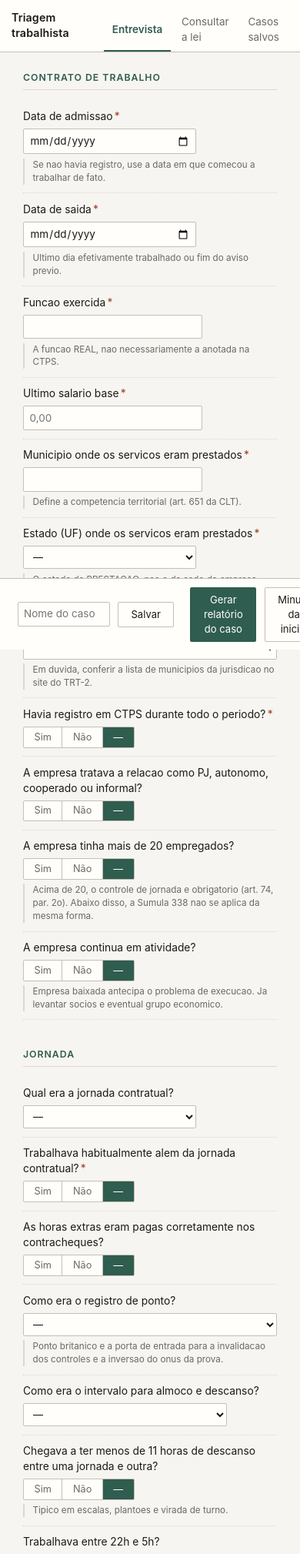
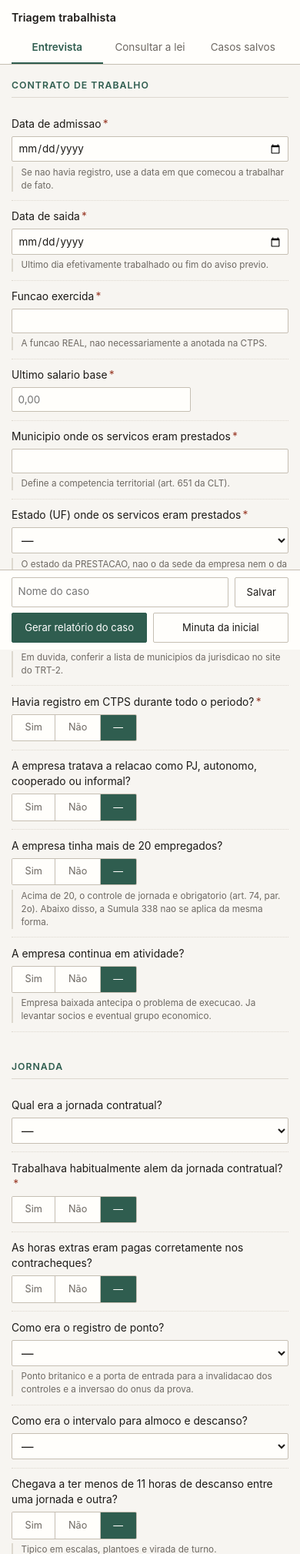
Before and after one commit to RodrigoAraujo12/IA-Judicial, a FastAPI app: page / in a window 390 px wide. Shown: the top 2019 px of the page at 77% size. Run offline with FastAPI, Linux system fonts and the light colour scheme.

Commit message:
Celular em pe: nada passa da borda
O cabecalho, a barra de acoes da entrevista e o filtro de tribunal da
consulta passavam da largura da tela, e a barra e fixa: o botao da minuta
ficava fora e nem rolando se alcancava. Conferido em 320, 360, 390, 640,
700, 761, 800, 900, 1100 e 1280 px, nas onze telas, com e sem login.

- Cabecalho em linhas ate 760 px: titulo e Sair; quem esta logado; abas.
- Barra de acoes em dois grupos: guardar o caso, e gerar a partir dele.
- Campos com 16 px no celular: abaixo disso o iPhone da zoom ao tocar.
- O bloco de 1100 px vinha antes de .lateral e perdia para ela; o painel
  continuava preso, com rolagem propria dentro da rolagem da pagina.
- A barra da minuta e um <p>, e a margem dele a descolava do pe da tela.

Co-Authored-By: Claude Opus 5.5 <noreply@anthropic.com>

```diff
--- a/app/static/app.css
+++ b/app/static/app.css
@@ -42,7 +42,8 @@
 
 * { box-sizing: border-box; }
 
-html { font-size: 15px; }
+/* O text-size-adjust impede o celular deitado de inflar a fonte por conta propria. */
+html { font-size: 15px; -webkit-text-size-adjust: 100%; text-size-adjust: 100%; }
 
 body {
   margin: 0;
@@ -116,11 +117,39 @@ body {
   border-bottom-color: var(--accent);
 }
 
+/* Titulo e abas nao quebram: quem cede espaco e o nome de quem esta logado. */
+.topo h1, .topo .secoes a { white-space: nowrap; }
+
 /* Janela estreita: o subtitulo sai antes que as abas comecem a se espremer. Ele
-   explica, elas navegam - e navegar ganha. */
-@media (max-width: 760px) {
-  .topo { padding-left: 1rem; padding-right: 1rem; }
+   explica, elas navegam - e navegar ganha. Com a conta no cabecalho falta espaco
+   mais cedo. */
+@media (max-width: 1100px) {
+  .topo:has(.conta) .sub { display: none; }
+}
+
+@media screen and (max-width: 760px) {
   .topo .sub { display: none; }
+
+  /* Cabecalho em linhas: titulo e Sair; quem esta logado e em que escritorio;
+     as tres abas, dividindo a largura. Numa linha so ele passava da tela. Deixa
+     de ser fixo no alto: no celular a altura e o que falta, e a barra de acoes
+     ja ocupa o pe. */
+  .topo {
+    display: grid;
+    grid-template-columns: minmax(0, 1fr) auto;
+    align-items: center;
+    column-gap: 0.8rem;
+    row-gap: 0.3rem;
+    padding-left: 1rem;
+    padding-right: 1rem;
+    position: static;
+  }
+  .topo h1 { grid-column: 1; grid-row: 1; }
+  .topo .conta { display: contents; }
+  .topo .conta button { grid-column: 2; grid-row: 1; padding: 0.35rem 0.8rem; }
+  .topo .conta .quem { grid-column: 1 / -1; grid-row: 2; font-size: 0.8rem; color: var(--muted); }
+  .topo .secoes { grid-column: 1 / -1; margin-left: 0; margin-top: 0.35rem; }
+  .topo .secoes a { flex: 1; justify-content: center; text-align: center; padding: 0.6rem 0.25rem; }
 }
 
 /* --- estrutura ----------------------------------------------------------- */
@@ -132,12 +161,6 @@ body {
   gap: 0;
   max-width: 1500px;
   margin: 0 auto;
-}
-
-@media (max-width: 1100px) {
-  .quadro { grid-template-columns: minmax(0, 1fr); }
-  .rail, .lateral { position: static; border: 0; }
-  .rail { display: none; }
 }
 
 .rail {
@@ -171,6 +194,19 @@ body {
   padding: 1.6rem 1.5rem 3rem 1.25rem;
   border-left: 1px solid var(--rule);
   align-self: start;
+}
+
+/* Tela estreita: uma coluna so, com o painel de analise depois das perguntas.
+   Este bloco tem de vir DEPOIS de .rail e .lateral - antes, com a mesma
+   especificidade, perdia para eles, e o painel continuava preso, com filete ao
+   lado e rolagem propria dentro da rolagem da pagina. */
+@media (max-width: 1100px) {
+  /* O pe da pagina fica livre para a barra de acoes, que e fixa. */
+  .quadro { grid-template-columns: minmax(0, 1fr); padding-bottom: 4rem; }
+  .rail, .lateral { position: static; border: 0; }
+  .rail { display: none; }
+  .principal { padding-bottom: 1rem; }
+  .lateral { max-height: none; overflow: visible; border-top: 1px solid var(--rule-strong); }
 }
 
 /* --- rotulos e secoes ---------------------------------------------------- */
@@ -305,9 +341,12 @@ input:focus, textarea:focus, select:focus {
 
 /* --- acoes --------------------------------------------------------------- */
 
+/* `margin: 0` porque na minuta a barra e um <p>: a margem dele a descolava do pe
+   da tela, e o texto aparecia por baixo dela. */
 .acoes {
   position: fixed;
   bottom: 0; left: 0; right: 0;
+  margin: 0;
   background: var(--surface);
   border-top: 1px solid var(--rule-strong);
   padding: 0.7rem 1.5rem;
@@ -316,6 +355,8 @@ input:focus, textarea:focus, select:focus {
   align-items: center;
   z-index: 20;
 }
+
+.acoes .grupo { display: flex; gap: 0.7rem; align-items: center; }
 
 button {
   font: inherit;
@@ -422,9 +463,6 @@ input.curto { min-width: 8rem; }
    com as abas das secoes. */
 .topo .conta a { color: inherit; text-decoration: none; }
 .topo .conta a:hover, .topo .conta a:focus-visible { text-decoration: underline; }
-/* O `gap` do flex ja separa o nome do escritorio; sem isto sobrava um vao duplo
-   entre o link e o ponto divisor. */
-.topo .conta a + span { margin-left: -0.35rem; }
 
 /* Aviso de sessao expirada no painel lateral da entrevista. */
 #analise .caixa.alerta {
@@ -511,7 +549,11 @@ input.curto { min-width: 8rem; }
   font-size: 0.7rem;
   color: var(--faint);
   margin-left: 0.5rem;
+  overflow-wrap: anywhere;
 }
+/* Vigencia e alteracao. Sem isto a linha saia no corpo cheio, maior que o
+   proprio texto da lei que ela so data. */
+.dispositivo .nota { display: block; font-size: 0.78rem; color: var(--muted); }
 /* Serifa porque isto e texto de lei, nao rotulo de interface - a mesma regra que
    separa o relatorio do formulario no resto do sistema. */
 .texto-lei {
@@ -593,3 +635,59 @@ input.curto { min-width: 8rem; }
 @media print {
   .peca .aviso-tela, .no-print { display: none; }
 }
+
+/* --- celular em pe --------------------------------------------------------- */
+
+/* Regra desta faixa: nada passa da borda. Rolar para o lado e o defeito que mais
+   cansa no celular, e a barra de acoes e fixa - o que passava dela nem rolando
+   se alcancava. `screen` para a impressao feita do celular sair como a do
+   computador: papel nao e tela estreita. */
+@media screen and (max-width: 640px) {
+  /* Palavra sem espaco (e-mail, URL, nome colado) quebra em vez de empurrar. */
+  body { overflow-wrap: break-word; }
+
+  /* Margem de 1rem: os 2rem do computador comiam um sexto da largura. */
+  .principal { padding: 1.2rem 1rem 1rem; }
+  .lateral { padding: 1.2rem 1rem 1rem; }
+  .relatorio { margin-top: 1.5rem; padding: 0 1rem; }
+  .lista { margin-top: 1.5rem; padding: 0 1rem; }
+  /* Espaco para a barra de acoes, que aqui tem duas linhas: sem ele o fim do
+     painel de analise ficava escondido atras dela. */
+  .quadro { padding-bottom: 8.5rem; }
+
+  /* 16px nos campos: abaixo disso o iPhone da zoom ao tocar no campo, e a
+     pagina ampliada e justamente o que obriga a rolar para o lado. */
+  input, select, textarea, .busca input[type="search"] { font-size: 16px; }
+  input[type="text"], input[type="date"], input[type="email"],
+  input[type="password"], select { width: 100%; min-width: 0; }
+  input.curto { width: auto; min-width: 8rem; }
+
+  /* Alvo de dedo, nao de cursor. */
+  button { padding: 0.6rem 1rem; }
+  .binario label { padding: 0.5rem 1.1rem; }
+  .opcoes { gap: 0.5rem; }
+
+  .acoes { flex-direction: column; align-items: stretch; gap: 0.5rem; padding: 0.6rem 1rem; }
+  .acoes .grupo { flex-wrap: wrap; gap: 0.5rem; align-items: stretch; }
+  .acoes .grupo > * { flex: 1 1 0; min-width: 0; }
+  .acoes #salvar { flex: none; }
+  /* O aviso de salvo (ou de erro) desce para uma linha propria enquanto dura,
+     em vez de espremer o campo do nome. */
+  .acoes .salvo { flex-basis: 100%; }
+  .acoes .salvo:empty { display: none; }
+
+  /* Consulta: cada filtro numa linha, com os campos alinhados. */
+  .busca input[type="search"], .busca button { flex: 1 1 100%; }
+  .busca .data {
+    flex: 1 1 100%;
+    display: grid;
+    grid-template-columns: 5.5rem minmax(0, 1fr);
+    align-items: center;
+  }
+
+  /* Justificado numa coluna de 35 letras abre buracos entre as palavras. Na
+     impressao a peca continua justificada - isto e so a tela. */
+  .peca .corrido { text-align: left; text-indent: 1.5rem; }
+  .peca blockquote { margin-left: 1rem; }
+  .peca ol.pedidos { padding-left: 1.5rem; }
+}
--- a/app/templates/base.html
+++ b/app/templates/base.html
@@ -31,9 +31,11 @@
         qual esta aberto antes de salvar. -#}
     {% set usuario = request.state.usuario %}
     {% if usuario %}
+      {#- Nome e escritorio andam juntos num `.quem`: no celular o Sair fica na
+          linha do titulo e os dois descem para a linha de baixo, inteiros. -#}
       <form class="conta" method="post" action="/sair">
-        <a href="/conta">{{ usuario.nome }}</a>
-        <span>&middot; <strong>{{ usuario.escritorio }}</strong></span>
+        <span class="quem"><a href="/conta">{{ usuario.nome }}</a>
+          <span>&middot; <strong>{{ usuario.escritorio }}</strong></span></span>
         <button type="submit" class="secundario">Sair</button>
       </form>
     {% endif %}
--- a/app/templates/entrevista.html
+++ b/app/templates/entrevista.html
@@ -87,16 +87,23 @@
 
 </div>
 
+{# Dois grupos - guardar o caso, e gerar a partir dele. No computador ficam na
+   mesma linha; no celular cada um ganha a sua, porque os quatro juntos passavam
+   da borda e a barra e fixa: o que ficava de fora nem rolando se alcancava. #}
 <div class="acoes">
+  <div class="grupo">
     <input type="text" name="caso_nome" id="caso_nome" class="curto"
            value="{{ caso_nome }}" placeholder="Nome do caso">
     <button type="button" id="salvar" class="secundario">Salvar</button>
     <span id="aviso-salvo" class="salvo"></span>
+  </div>
+  <div class="grupo">
     <button type="submit">Gerar relat&oacute;rio do caso</button>
     {# Mesmo formulario, outro destino: a minuta parte exatamente das respostas que
        o relatorio descreve. #}
     <button type="submit" formaction="/peca" class="secundario">Minuta da inicial</button>
   </div>
+</div>
 </form>
 
 <script src="/static/app.js"></script>
```
Lines whose indentation alone changed are shown as unchanged.
